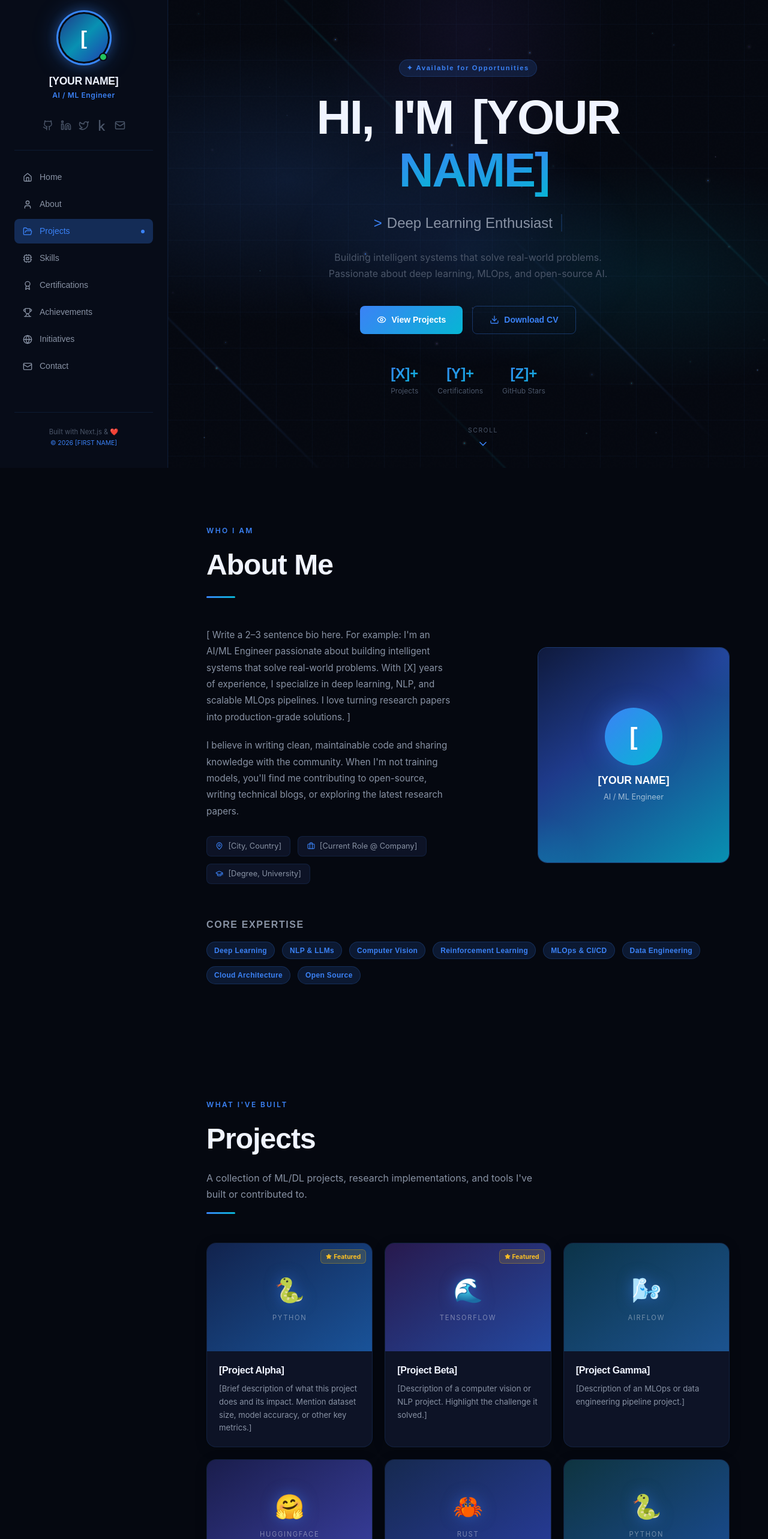
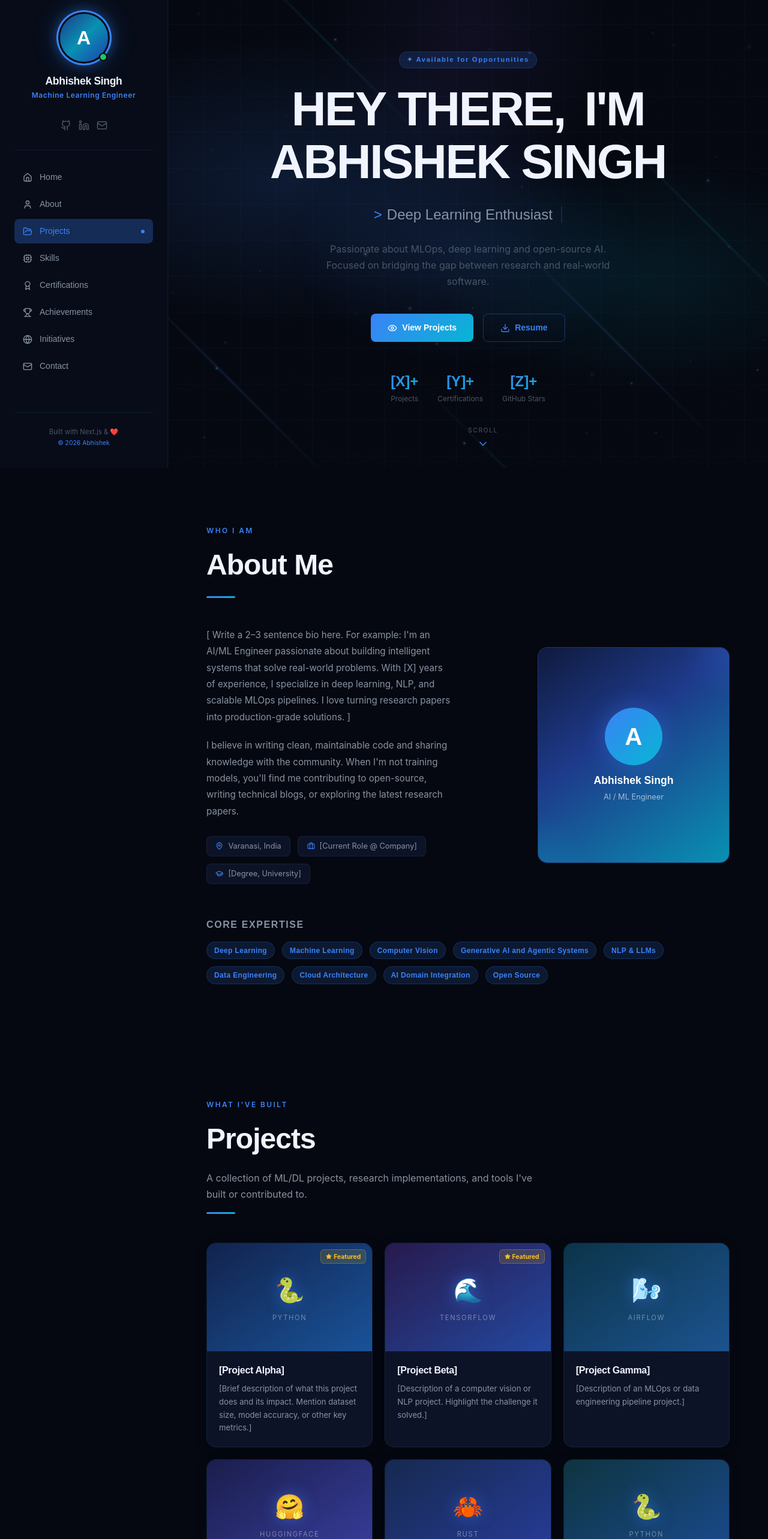
Before and after one commit to iabhishek765/portfolio, a Next.js app: page / in a window 1280 px wide. Shown: the part 20-2586 px from the top of the page at 60% size. Built offline with nearby package versions, Linux system fonts and the light colour scheme.

Commit message:
Update portfolio personal info and skills

```diff
--- a/src/components/layout/Sidebar.tsx
+++ b/src/components/layout/Sidebar.tsx
@@ -24,8 +24,6 @@ const iconMap: Record<string, LucideIcon> = {
 const socialLinks = [
   { icon: Github, href: personal.socials.github, label: 'GitHub', color: '#f0f4ff' },
   { icon: Linkedin, href: personal.socials.linkedin, label: 'LinkedIn', color: '#0A66C2' },
-  { icon: Twitter, href: personal.socials.twitter, label: 'X / Twitter', color: '#1DA1F2' },
-  { icon: KaggleIcon, href: personal.socials.kaggle, label: 'Kaggle', color: '#20BEFF' },
   { icon: Mail, href: personal.socials.email, label: 'Email', color: '#3b82f6' },
 ];
 
@@ -91,7 +89,7 @@ export default function Sidebar({ activeSection, onNavClick }: SidebarProps) {
           {personal.name}
         </h2>
         <p style={{ fontSize: '0.75rem', color: 'var(--accent)', fontWeight: 600, letterSpacing: '0.05em' }}>
-          AI / ML Engineer
+          Machine Learning Engineer
         </p>
       </div>
 
--- a/src/components/sections/Contact.tsx
+++ b/src/components/sections/Contact.tsx
@@ -31,7 +31,6 @@ export default function Contact() {
   const socials = [
     { icon: Github, href: personal.socials.github, label: 'GitHub' },
     { icon: Linkedin, href: personal.socials.linkedin, label: 'LinkedIn' },
-    { icon: Twitter, href: personal.socials.twitter, label: 'X / Twitter' },
     { icon: Mail, href: personal.socials.email, label: 'Email' },
   ];
 
--- a/src/components/sections/Hero.tsx
+++ b/src/components/sections/Hero.tsx
@@ -151,7 +151,7 @@ export default function Hero() {
             gap: '0 0.15em',
           }}
         >
-          {["HI,", " I'M", " [YOUR", " NAME]"].map((word, wi) => (
+          {["HEY THERE,", " I'M", " ABHISHEK SINGH "].map((word, wi) => (
             <span key={wi} style={{ display: 'inline-flex', overflow: 'hidden' }}>
               {word.split('').map((char, ci) => (
                 <motion.span
@@ -228,8 +228,8 @@ export default function Hero() {
             marginBottom: '2.5rem',
           }}
         >
-          Building intelligent systems that solve real-world problems.
-          Passionate about deep learning, MLOps, and open-source AI.
+          Passionate about MLOps, deep learning and open-source AI.
+          Focused on bridging the gap between research and real-world software.
         </motion.p>
 
         {/* CTA buttons */}
@@ -253,7 +253,7 @@ export default function Hero() {
             target="_blank"
             className="btn-outline"
           >
-            <Download size={16} /> Download CV
+            <Download size={16} /> Resume
           </MagneticButton>
         </motion.div>
 
--- a/src/components/sections/Skills.tsx
+++ b/src/components/sections/Skills.tsx
@@ -131,9 +131,9 @@ export default function Skills() {
 
   const groups = [
     { title: 'Languages', emoji: '💻', items: skills.languages, baseDelay: 0 },
-    { title: 'ML / DL Frameworks', emoji: '🧠', items: skills.mlFrameworks, baseDelay: 0.1 },
+    { title: 'ML / DL Frameworks & Libraries', emoji: '🧠', items: skills.mlFrameworksAndLibraries, baseDelay: 0.1 },
     { title: 'Tools & DevOps', emoji: '🛠️', items: skills.tools, baseDelay: 0.2 },
-    { title: 'Cloud & Infra', emoji: '☁️', items: skills.cloud, baseDelay: 0.3 },
+    { title: 'Software Development', emoji: '☁️', items: skills.softwareDevelopment, baseDelay: 0.3 },
   ];
 
   return (
--- a/src/data/portfolio.ts
+++ b/src/data/portfolio.ts
@@ -3,11 +3,11 @@
 // ============================================================
 
 export const personal = {
-  name: "[YOUR NAME]",
-  shortName: "[FIRST NAME]",
-  headline: "HI, I'M [YOUR NAME]",
-  location: "[City, Country]",
-  email: "[your@email.com]",
+  name: "Abhishek Singh",
+  shortName: "Abhishek",
+  headline: "HI, I'M ABHISHEK",
+  location: "Varanasi, India",
+  email: "222sabhishek@gmail.com",
   bio: `[
     Write a 2–3 sentence bio here. For example:
     I'm an AI/ML Engineer passionate about building intelligent systems that solve real-world problems.
@@ -17,27 +17,25 @@ export const personal = {
   roles: [
     "AI / ML Engineer",
     "Deep Learning Enthusiast",
+    "MLOps Practitioner",
     "Problem Solver",
-    "MLOps Practitioner",
-    "Computer Vision Engineer",
   ],
   socials: {
-    github: "https://github.com/[username]",
-    linkedin: "https://linkedin.com/in/[username]",
-    twitter: "https://x.com/[username]",
-    kaggle: "https://kaggle.com/[username]",
-    email: "mailto:[your@email.com]",
+    github: "https://github.com/iabhishek765",
+    linkedin: "https://www.linkedin.com/in/abhisheksingh--aiml/",
+    email: "mailto:222sabhishek@gmail.com",
   },
 };
 
 export const expertise = [
   "Deep Learning",
+  "Machine Learning",
+  "Computer Vision",
+  "Generative AI and Agentic Systems",
   "NLP & LLMs",
-  "Computer Vision",
-  "Reinforcement Learning",
-  "MLOps & CI/CD",
   "Data Engineering",
   "Cloud Architecture",
+  "AI Domain Integration",
   "Open Source",
 ];
 
@@ -110,33 +108,35 @@ export const projects = [
 
 export const skills = {
   languages: [
-    { name: "Python", icon: "🐍", level: 95 },
-    { name: "C++", icon: "⚡", level: 75 },
-    { name: "Rust", icon: "🦀", level: 60 },
+    { name: "Python", icon: "🐍", level: 80 },
+    { name: "C++", icon: "⚡", level: 40 },
     { name: "SQL", icon: "🗄️", level: 85 },
-    { name: "TypeScript", icon: "📘", level: 70 },
   ],
-  mlFrameworks: [
-    { name: "PyTorch", icon: "🔥", level: 95 },
-    { name: "TensorFlow", icon: "🌊", level: 85 },
-    { name: "HuggingFace", icon: "🤗", level: 90 },
-    { name: "scikit-learn", icon: "🔬", level: 90 },
-    { name: "LangChain", icon: "🔗", level: 80 },
-    { name: "JAX", icon: "⚙️", level: 65 },
+  mlFrameworksAndLibraries: [
+    { name: "TensorFlow", icon: "🌊", level: 75 },
+    { name: "XGBoost", icon: "🐉", level: 50 },
+    { name: "scikit-learn", icon: "🔬", level: 85 },
+    { name: "Pandas", icon: "🐼", level: 70 },
+    { name: "NumPy", icon: "🔢", level: 80 },
+    { name: "Matplotlib", icon: "📊", level: 80 },
+    { name: "Hugging Face", icon: "🤗", level: 60 },
+    { name: "LangChain", icon: "🔗", level: 20 }
   ],
   tools: [
-    { name: "Docker", icon: "🐳", level: 88 },
-    { name: "Kubernetes", icon: "☸️", level: 75 },
-    { name: "MLflow", icon: "📊", level: 85 },
-    { name: "Airflow", icon: "🌬️", level: 80 },
-    { name: "Git", icon: "🌿", level: 95 },
-    { name: "FastAPI", icon: "🚀", level: 88 },
+    { name: "Google Colab", icon: "🗂️", level: 75 },
+    { name: "Azure", icon: "☁️", level: 65 },
+    { name: "Power BI", icon: "📊", level: 75 },
+    { name: "MLflow", icon: "📊", level: 80 },
+    { name: "VS Code", icon: "💻", level: 95 },
+    { name: "Vercel", icon: "▲", level: 80 },
+    { name: "Git & Git Hub", icon: "📓", level: 75 },
   ],
-  cloud: [
-    { name: "AWS", icon: "☁️", level: 80 },
-    { name: "GCP", icon: "🌤️", level: 75 },
-    { name: "Azure", icon: "💙", level: 65 },
-    { name: "Vercel", icon: "▲", level: 85 },
+  softwareDevelopment: [
+    { name: "RESTful APIs", icon: "▲", level: 70 },
+    { name: "FastAPI", icon: "🚀", level: 75 },
+    { name: "Databases", icon: "🗂️", level: 80 },
+    { name: "MySQL", icon: "🛢", level: 80 },
+    { name: "Backend Development,", icon: "🕸️", level: 65 },
   ],
 };
 
```
